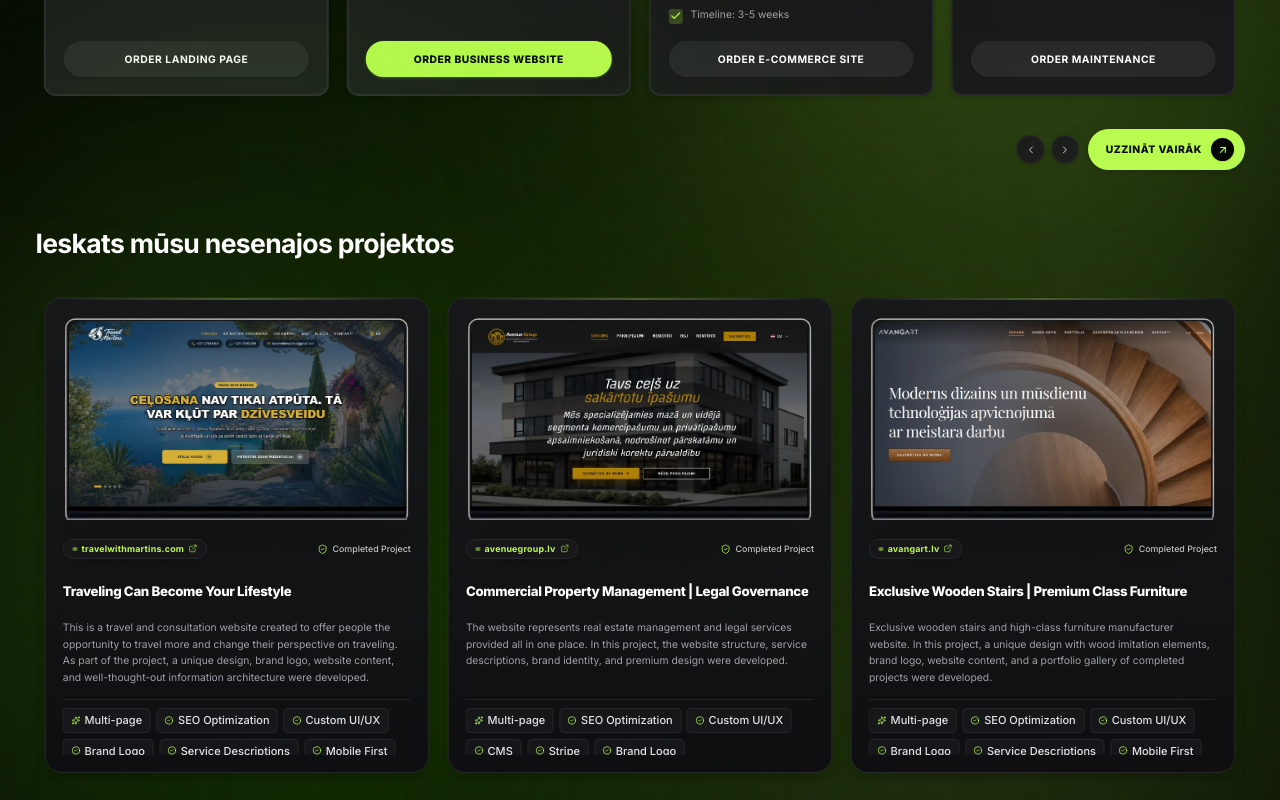
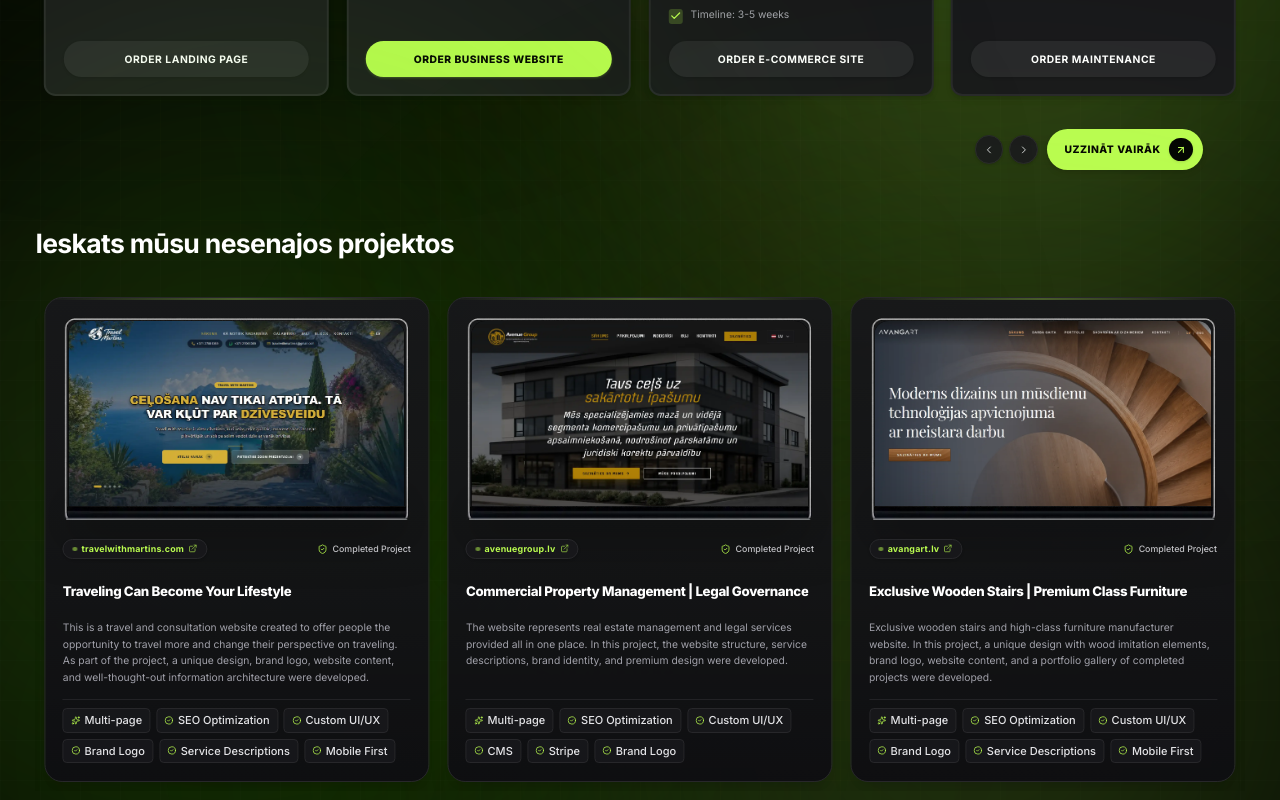
Before and after one commit to avenuegrouplv/sageon-media, a React (Vite) app: page /en in a window 1280 px wide. Shown: the part 3820-4620 px from the top of the page. Built offline with nearby package versions, Linux system fonts and the light colour scheme.

Commit message:
feat(portfolio): add Beauty Studio project
- Add new project entry to translations (LV, EN, RU)
- Include project image asset
- Rename Darbi component to Projekti
- Update PortfolioLaptopCard to support beauty studio styling
- Adjust tag layout in PortfolioLaptopCard for better visibility

```diff
--- a/src/App.tsx
+++ b/src/App.tsx
@@ -12,7 +12,7 @@ import { LanguageProvider } from "./i18n/LanguageContext";
 import Home from "./pages/Home";
 
 // Lazy-loaded sub-pages
-const Darbi = lazy(() => import("./pages/Darbi"));
+const Projekti = lazy(() => import("./pages/Projekti"));
 const Cenas = lazy(() => import("./pages/Cenas"));
 const Buj = lazy(() => import("./pages/Buj"));
 const Blogs = lazy(() => import("./pages/Blogs"));
@@ -44,9 +44,9 @@ function AppContent() {
           <Routes>
             {/* LV Routes */}
             <Route path="/" element={<Home />} />
-            <Route path="/projekti" element={<Darbi />} />
-            <Route path="/portfolio" element={<Darbi />} />
-            <Route path="/darbi" element={<Darbi />} />
+            <Route path="/projekti" element={<Projekti />} />
+            <Route path="/portfolio" element={<Projekti />} />
+            <Route path="/darbi" element={<Projekti />} />
             <Route path="/pakalpojumi" element={<Cenas />} />
             <Route path="/cenas" element={<Cenas />} />
             <Route path="/buj" element={<Buj />} />
@@ -55,8 +55,8 @@ function AppContent() {
 
             {/* EN Routes */}
             <Route path="/en" element={<Home />} />
-            <Route path="/en/projects" element={<Darbi />} />
-            <Route path="/en/portfolio" element={<Darbi />} />
+            <Route path="/en/projects" element={<Projekti />} />
+            <Route path="/en/portfolio" element={<Projekti />} />
             <Route path="/en/services" element={<Cenas />} />
             <Route path="/en/faq" element={<Buj />} />
             <Route path="/en/blog" element={<Blogs />} />
@@ -64,8 +64,8 @@ function AppContent() {
 
             {/* RU Routes */}
             <Route path="/ru" element={<Home />} />
-            <Route path="/ru/proekty" element={<Darbi />} />
-            <Route path="/ru/portfolio" element={<Darbi />} />
+            <Route path="/ru/proekty" element={<Projekti />} />
+            <Route path="/ru/portfolio" element={<Projekti />} />
             <Route path="/ru/uslugi" element={<Cenas />} />
             <Route path="/ru/voprosy" element={<Buj />} />
             <Route path="/ru/blog" element={<Blogs />} />
--- a/src/components/PortfolioLaptopCard.tsx
+++ b/src/components/PortfolioLaptopCard.tsx
@@ -48,7 +48,10 @@ export default function PortfolioLaptopCard({
     title.toLowerCase().includes("velobiedriba") ||
     cleanDomain.toLowerCase().includes("enzimi") ||
     link.toLowerCase().includes("enzimi") ||
-    title.toLowerCase().includes("enzimi");
+    title.toLowerCase().includes("enzimi") ||
+    cleanDomain.toLowerCase().includes("beauty") ||
+    link.toLowerCase().includes("beauty") ||
+    title.toLowerCase().includes("beauty");
 
   const isVelobiedriba =
     cleanDomain.toLowerCase().includes("velobiedriba") ||
@@ -241,7 +244,7 @@ export default function PortfolioLaptopCard({
           </div>
 
           {/* Deliverables Badges / Tags - Fixed Height Block */}
-          <div className="pt-3 border-t border-zinc-800/80 flex flex-wrap items-start content-start gap-1.5 sm:gap-2 h-[4.25rem] sm:h-[4.75rem] overflow-hidden">
+          <div className="pt-3 border-t border-zinc-800/80 flex flex-wrap items-start content-start gap-1.5 sm:gap-2 min-h-[4.5rem] sm:min-h-[5.25rem] overflow-visible">
             {activeTags.slice(0, 6).map((tag, idx) => (
               <span
                 key={idx}
--- a/src/i18n/translations/en.ts
+++ b/src/i18n/translations/en.ts
@@ -238,6 +238,17 @@ export const enTranslations: Translations = {
       link: "https://velobiedriba.lv",
       isPlaceholder: false,
       tags: ["Landing page", "Custom UI/UX", "Gallery", "Mobile First", "Content"]
+    },
+    {
+      id: 8,
+      title: "Beauty Studio I Skaistumkopšanas pakalpojumi",
+      brand: "Beauty studio",
+      displayLink: "beautystudio",
+      description: "Beauty service provider website with a custom design and descriptions. Features an integrated shopping cart, calendar, and application form.",
+      image: "/beauty-portfolio.webp",
+      link: "https://beautystudio.lv",
+      isPlaceholder: false,
+      tags: ["Multi-page", "Custom UI/UX", "Mobile First", "Shopping Cart", "Calendar", "Application Form"]
     }
   ],
   pricingPlans: [
--- a/src/i18n/translations/lv.ts
+++ b/src/i18n/translations/lv.ts
@@ -238,6 +238,17 @@ export const lvTranslations: Translations = {
       link: "https://velobiedriba.lv",
       isPlaceholder: false,
       tags: ["Landing page", "Unikāls UI/UX", "Galerija", "Mobile First", "Saturs"]
+    },
+    {
+      id: 8,
+      title: "Beauty Studio I Skaistumkopšanas pakalpojumi",
+      brand: "Beauty studio",
+      displayLink: "beautystudio",
+      description: "Skaistumkopšanas pakalpojumu sniedzēja mājaslapa, ar izstrādātu unikālu dizainu un aprakstiem. Projektā integrēts iepirkumu grozs, kalendārs, pieteikumu forma.",
+      image: "/beauty-portfolio.webp",
+      link: "https://beautystudio.lv",
+      isPlaceholder: false,
+      tags: ["Multi-page", "Unikāls UI/UX", "Mobile First", "Pirkumu grozs", "Kalendārs", "Pieteikumu forma"]
     }
   ],
   pricingPlans: [
--- a/src/i18n/translations/ru.ts
+++ b/src/i18n/translations/ru.ts
@@ -238,6 +238,17 @@ export const ruTranslations: Translations = {
       link: "https://velobiedriba.lv",
       isPlaceholder: false,
       tags: ["Landing page", "Уникальный UI/UX", "Галерея", "Mobile First", "Контент"]
+    },
+    {
+      id: 8,
+      title: "Beauty Studio I Skaistumkopšanas pakalpojumi",
+      brand: "Beauty studio",
+      displayLink: "beautystudio",
+      description: "Сайт поставщика услуг красоты с уникальным дизайном и описаниями. В проект интегрированы корзина покупок, календарь и форма заявки.",
+      image: "/beauty-portfolio.webp",
+      link: "https://beautystudio.lv",
+      isPlaceholder: false,
+      tags: ["Multi-page", "Уникальный UI/UX", "Адаптивность", "Корзина покупок", "Календарь", "Форма заявки"]
     }
   ],
   pricingPlans: [
--- a/src/pages/Cenas.tsx
+++ b/src/pages/Cenas.tsx
@@ -146,7 +146,7 @@ export default function Cenas() {
                             <span className="text-3xl sm:text-5xl font-black tracking-tight text-zinc-400 line-through decoration-red-500 decoration-[3px] sm:decoration-[4px] mr-1">
                               {plan.originalPrice}
                             </span>
-                            <div className="absolute -top-[27px] sm:-top-[35px] right-0 translate-x-[72px] sm:translate-x-[96px] flex items-center gap-1 text-[#BAFC50] font-black whitespace-nowrap drop-shadow-[0_2px_8px_rgba(0,0,0,0.9)]">
+                            <div className="absolute -top-[27px] sm:-top-[35px] right-0 translate-x-[40px] sm:translate-x-[52px] flex items-center gap-1 text-[#BAFC50] font-black whitespace-nowrap drop-shadow-[0_2px_8px_rgba(0,0,0,0.9)]">
                               <span className="text-base sm:text-lg font-black text-[#BAFC50]">€</span>
                               <span className="text-2xl sm:text-4xl font-black">{plan.price}</span>
                             </div>
--- a/src/pages/Home.tsx
+++ b/src/pages/Home.tsx
@@ -112,6 +112,17 @@ const PORTFOLIO_ITEMS = [
     link: "https://velobiedriba.lv",
     isPlaceholder: false,
     tags: ["Landing page", "Unikāls UI/UX", "Galerija", "Mobile First", "Saturs"]
+  },
+  {
+    id: 8,
+    title: "Beauty Studio I Skaistumkopšanas pakalpojumi",
+    brand: "Beauty studio",
+    displayLink: "beautystudio",
+    description: "Skaistumkopšanas pakalpojumu sniedzēja mājaslapa, ar izstrādātu unikālu dizainu un aprakstiem. Projektā integrēts iepirkumu grozs, kalendārs, pieteikumu forma.",
+    image: "/beauty-portfolio.webp",
+    link: "https://beautystudio.lv",
+    isPlaceholder: false,
+    tags: ["Multi-page", "Unikāls UI/UX", "Mobile First", "Pirkumu grozs", "Kalendārs", "Pieteikumu forma"]
   }
 ];
 
@@ -1099,7 +1110,7 @@ export default function Home() {
                                     <span className="text-3xl sm:text-5xl font-black tracking-tight text-zinc-400 line-through decoration-red-500 decoration-[3px] sm:decoration-[4px] mr-1">
                                       {plan.originalPrice}
                                     </span>
-                                    <div className="absolute -top-[27px] sm:-top-[35px] right-0 translate-x-[72px] sm:translate-x-[96px] flex items-center gap-1 text-[#BAFC50] font-black whitespace-nowrap drop-shadow-[0_2px_8px_rgba(0,0,0,0.9)]">
+                                    <div className="absolute -top-[27px] sm:-top-[35px] right-0 translate-x-[40px] sm:translate-x-[52px] flex items-center gap-1 text-[#BAFC50] font-black whitespace-nowrap drop-shadow-[0_2px_8px_rgba(0,0,0,0.9)]">
                                       <span className="text-base sm:text-lg font-black text-[#BAFC50]">€</span>
                                       <span className="text-2xl sm:text-4xl font-black">{plan.price}</span>
                                     </div>
@@ -1162,7 +1173,7 @@ export default function Home() {
             </div>
 
             {/* Controls (< > and Uzzināt vairāk button) below pricing cards on the right */}
-            <div className="flex justify-end items-center gap-3 mt-6">
+            <div className="flex justify-end items-center gap-3 mt-6 pr-3 sm:pr-6 md:pr-10 lg:pr-14">
               <div className="flex items-center gap-2">
                 <button
                   onClick={() => scrollPricing('left')}
@@ -1237,7 +1248,7 @@ export default function Home() {
             </div>
 
             {/* Controls (< > and Skatīt visus button) below portfolio cards on the right */}
-            <div className="flex justify-end items-center gap-3 mt-6">
+            <div className="flex justify-end items-center gap-3 mt-6 pr-3 sm:pr-6 md:pr-10 lg:pr-14">
               <div className="flex items-center gap-2">
                 <button
                   onClick={() => scrollPortfolio('left')}
--- a/src/pages/Darbi.tsx
+++ b/src/pages/Projekti.tsx
@@ -1,12 +1,12 @@
 import { useState, useEffect } from "react";
-import { FolderGit2, Sparkles, X } from "lucide-react";
+import { FolderGit2, X } from "lucide-react";
 import PageNavButtons from "../components/PageNavButtons";
 import PortfolioLaptopCard from "../components/PortfolioLaptopCard";
 import ContactForm from "../components/ContactForm";
 import SEOHead from "../components/SEOHead";
 import { useLanguage } from "../i18n/LanguageContext";
 
-export default function Darbi() {
+export default function Projekti() {
   const [selectedImage, setSelectedImage] = useState<string | null>(null);
   const { lang, t, getLocalizedPath } = useLanguage();
 
@@ -117,20 +117,6 @@ export default function Darbi() {
           />
         </div>
 
-        {/* Informative Callout */}
-        <div className="bg-[#18181b] p-6 md:p-8 text-center space-y-3 border border-zinc-800 max-w-3xl mx-auto rounded-2xl shadow-sm">
-          <div className="inline-flex p-2 bg-[#BAFC50]/10 text-[#BAFC50] mb-1 rounded-lg">
-            <Sparkles className="h-5 w-5 text-[#BAFC50]" />
-          </div>
-          <p className="text-sm md:text-base text-white font-bold tracking-tight">
-            {lang === "LV"
-              ? "Mēs izstrādājam unikālas un ātras mājaslapas. Sazinieties ar mums jau šodien!"
-              : lang === "EN"
-                ? "We build unique and fast websites. Contact us today!"
-                : "Мы создаем уникальные и быстрые сайты. Свяжитесь с нами сегодня!"}
-          </p>
-        </div>
-
         {/* Dynamic Contact Form for Pricing Proposal Request */}
         <div className="border border-zinc-800 overflow-hidden shadow-md rounded-2xl">
           <ContactForm
--- a/src/utils/preloadImages.ts
+++ b/src/utils/preloadImages.ts
@@ -13,7 +13,8 @@ const SECONDARY_IMAGES = [
   "/Avenuegroup-portfolio.webp",
   "/latvijas-restarts-portfolio.webp",
   "/enzimi-portfolio.webp",
-  "/Travel-with-martins.webp"
+  "/Travel-with-martins.webp",
+  "/beauty-portfolio.webp"
 ];
 
 const preloadedSet = new Set<string>();
```
Also changed, not shown: public/beauty-portfolio.webp (added).
